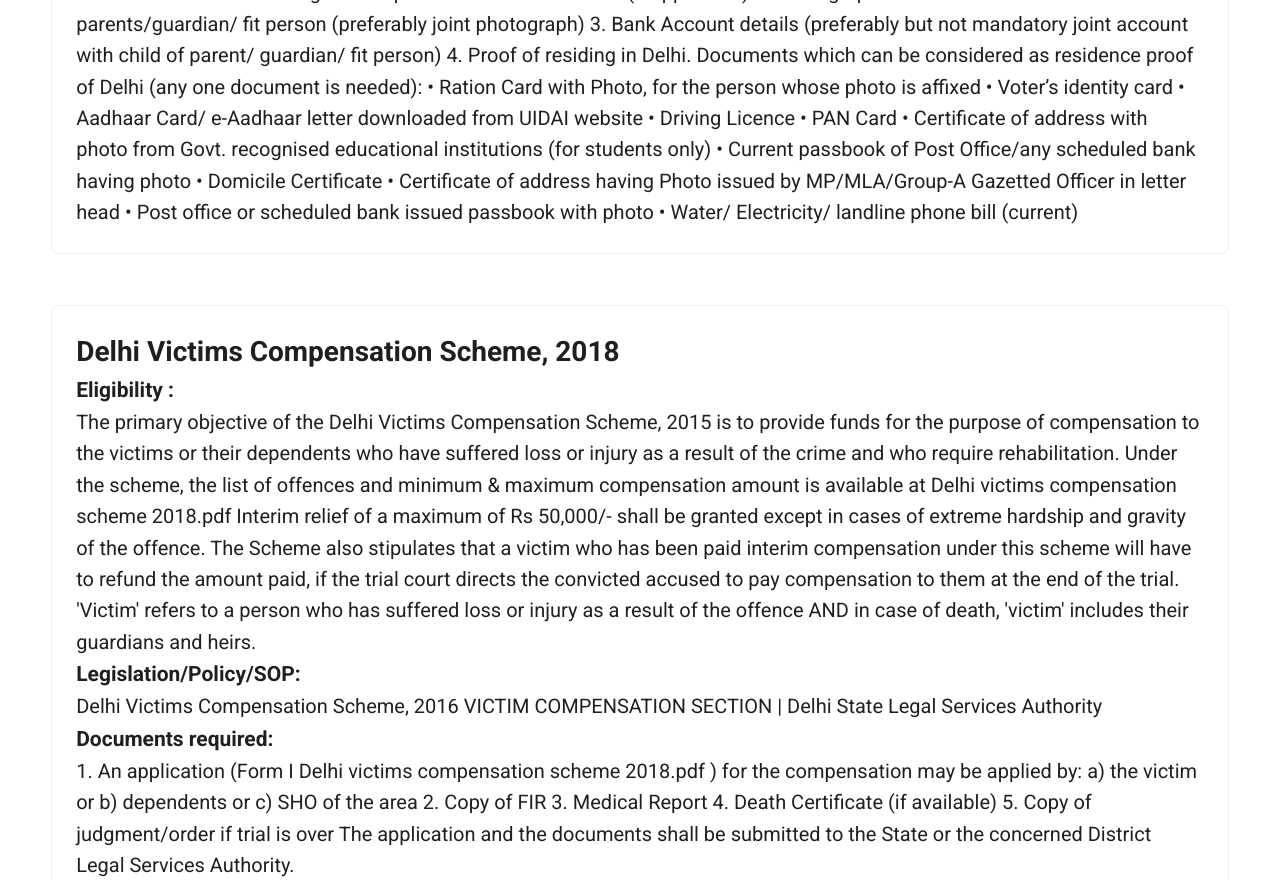
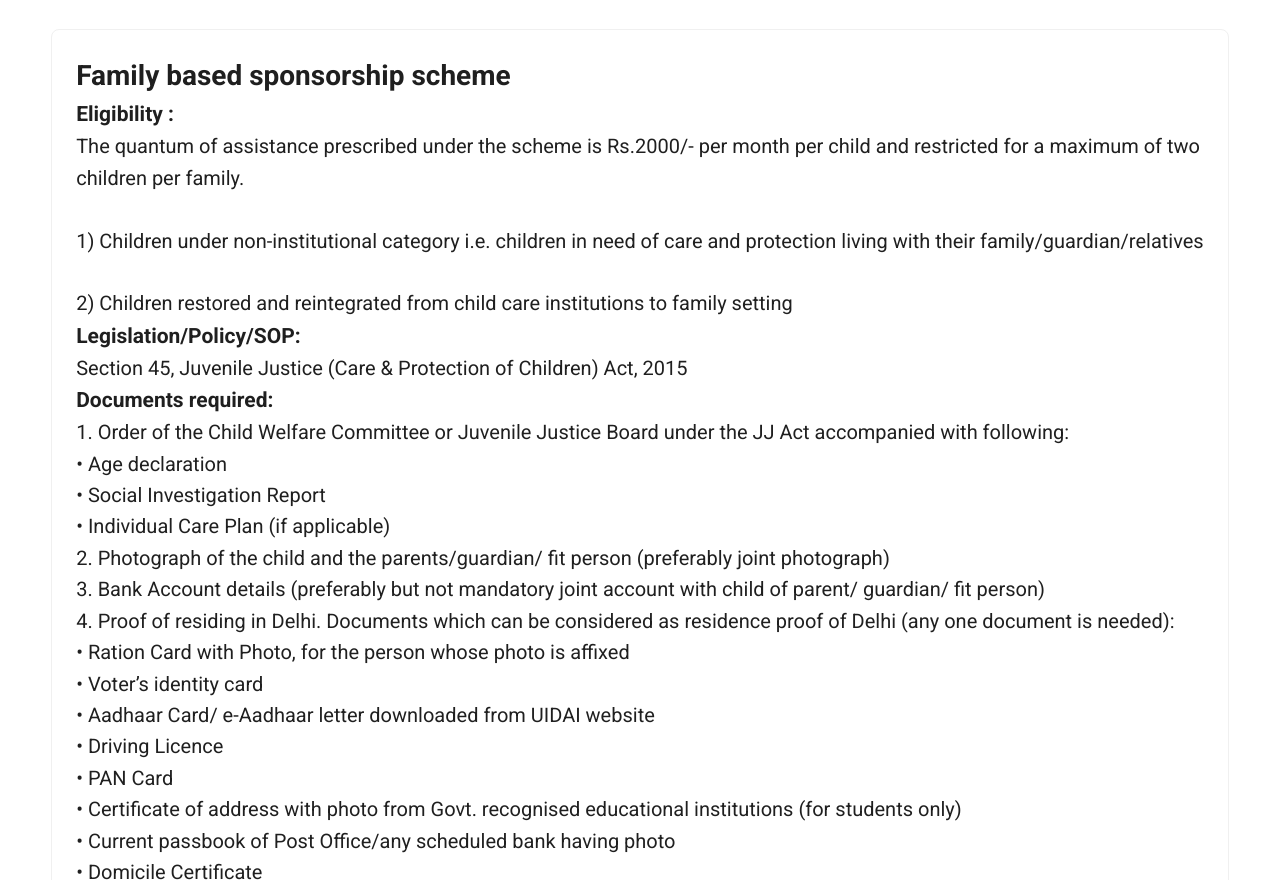
Before and after one commit to pratikk94/SchemeWebsite, a React (Create React App) app: page /compensation in a window 1280 px wide. Shown: the part 1920-2800 px from the top of the page. Built offline with nearby package versions, Linux system fonts and the light colour scheme.

Commit message:
Compensation/Essential Docs

```diff
--- a/src/Pages/Compensation.tsx
+++ b/src/Pages/Compensation.tsx
@@ -10,11 +10,17 @@
         >
           <h1 key={c["S. No."]}>{c["Compensation"]}</h1>
           <h2>Eligibility : </h2>
-          <p style={{ fontSize: "20px" }}>{c["Eligibility"]}</p>
+          <p style={{ fontSize: "20px", whiteSpace: "pre-line" }}>
+            {c["Eligibility"]}
+          </p>
           <h2>Legislation/Policy/SOP: </h2>
-          <p style={{ fontSize: "20px" }}>{c["Legislation/Policy/SOP"]}</p>
+          <p style={{ fontSize: "20px", whiteSpace: "pre-line" }}>
+            {c["Legislation/Policy/SOP"]}
+          </p>
           <h2>Documents required: </h2>
-          <p style={{ fontSize: "20px" }}>{c["Documents required"]}</p>
+          <p style={{ fontSize: "20px", whiteSpace: "pre-line" }}>
+            {c["Documents required"]}
+          </p>
         </Card>
       ))}
     </div>
--- a/src/Pages/EssentialDocs.tsx
+++ b/src/Pages/EssentialDocs.tsx
@@ -10,17 +10,25 @@
         >
           <h1 key={c["S. No."]}>{c["Resources"]}</h1>
           <h2>Concerned Dpt.: </h2>
-          <p style={{ fontSize: "20px" }}>{c["Concerned Dpt."]}</p>
+          <p style={{ fontSize: "20px", whiteSpace: "pre-line" }}>
+            {c["Concerned Dpt."]}
+          </p>
           <h2>Process: </h2>
-          <p style={{ fontSize: "20px" }}>{c["Process"]}</p>
+          <p style={{ fontSize: "20px", whiteSpace: "pre-line" }}>
+            {c["Process"]}
+          </p>
           <h2>Cost involved: </h2>
-          <p style={{ fontSize: "20px" }}>{c["Cost involved"]}</p>
+          <p style={{ fontSize: "20px", whiteSpace: "pre-line" }}>
+            {c["Cost involved"]}
+          </p>
           <h2>No. of days it takes to complete process: </h2>
-          <p style={{ fontSize: "20px" }}>
+          <p style={{ fontSize: "20px", whiteSpace: "pre-line" }}>
             {c["No. of days it takes to complete process"]}
           </p>
           <h2>Sources: </h2>
-          <p style={{ fontSize: "20px" }}>{c["Sources"]}</p>
+          <p style={{ fontSize: "20px", whiteSpace: "pre-line" }}>
+            {c["Sources"]}
+          </p>
         </Card>
       ))}
     </div>
```
